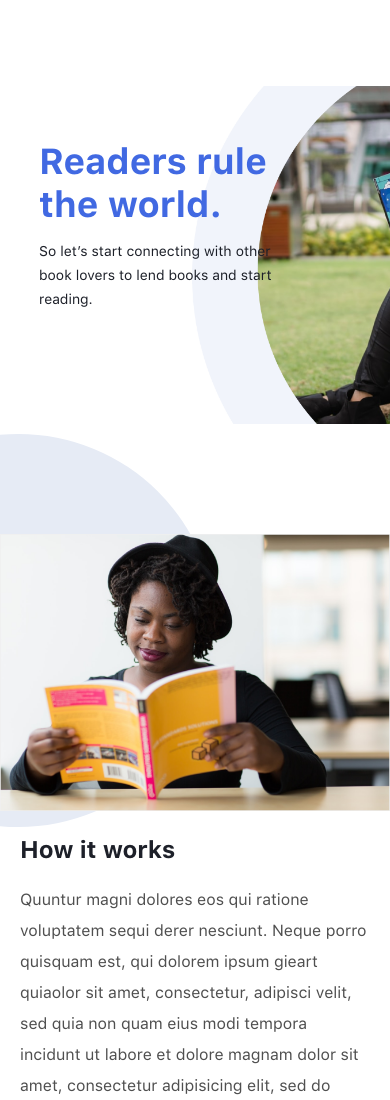
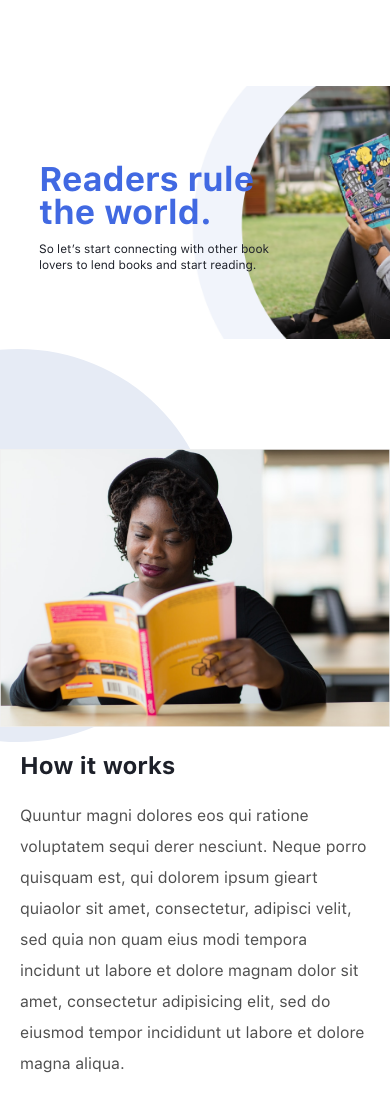
Before and after one commit to Ojay-dev/Suhstei-2, a plain HTML site: page index.html in a window 390 px wide. Shown: the top 1100 px of the page. Drawn offline with Linux system fonts and the light colour scheme.

Commit message:
Update landing responsive 320px, 480px

```diff
--- a/css/style.css
+++ b/css/style.css
@@ -259,14 +259,22 @@ footer h3 {
   .hero-image {
     height: 40%;
   }
+  .hero-text {
+    text-align: center;
+    position: absolute;
+    top: 50%;
+    left: 40%;
+    transform: translate(-50%, -50%);
+    color: #333;
+  }
   .hero-text h1 {
     font-size: 2.25rem;
-    line-height: 43px;
+    line-height: 35px;
   }
-  .hero-text p {
+  hero-text p {
     font-size: 14px;
-    margin-block-start: 13px;
-    line-height: 24px;
+    margin-block-start: 6px;
+    line-height: 16px;
   }
   .how-it-works-section {
     padding-block-start: 100px;
@@ -276,3 +284,35 @@ footer h3 {
     height: 393px;
   }
 }
+
+@media (max-width: 480px) {
+  .hero-image {
+    height: 30%;
+  }
+  .hero-text h1 {
+    font-size: 2.125rem;
+    line-height: 33px;
+  }
+  .hero-text p {
+    font-size: 12px;
+    margin-block-start: .75rem;
+    line-height: 1rem;
+  }
+}
+@media (max-width: 320px) {
+  .hero-image {
+    height: 23%;
+  }
+  .hero-text {
+    top: 48%;
+  }
+  .hero-text h1 {
+    font-size: 30px;
+    line-height: 29px;
+  }
+  .hero-text p {
+    font-size: 10px;
+    margin-block-start: 9px;
+    line-height: 12px;
+  }
+}
```
